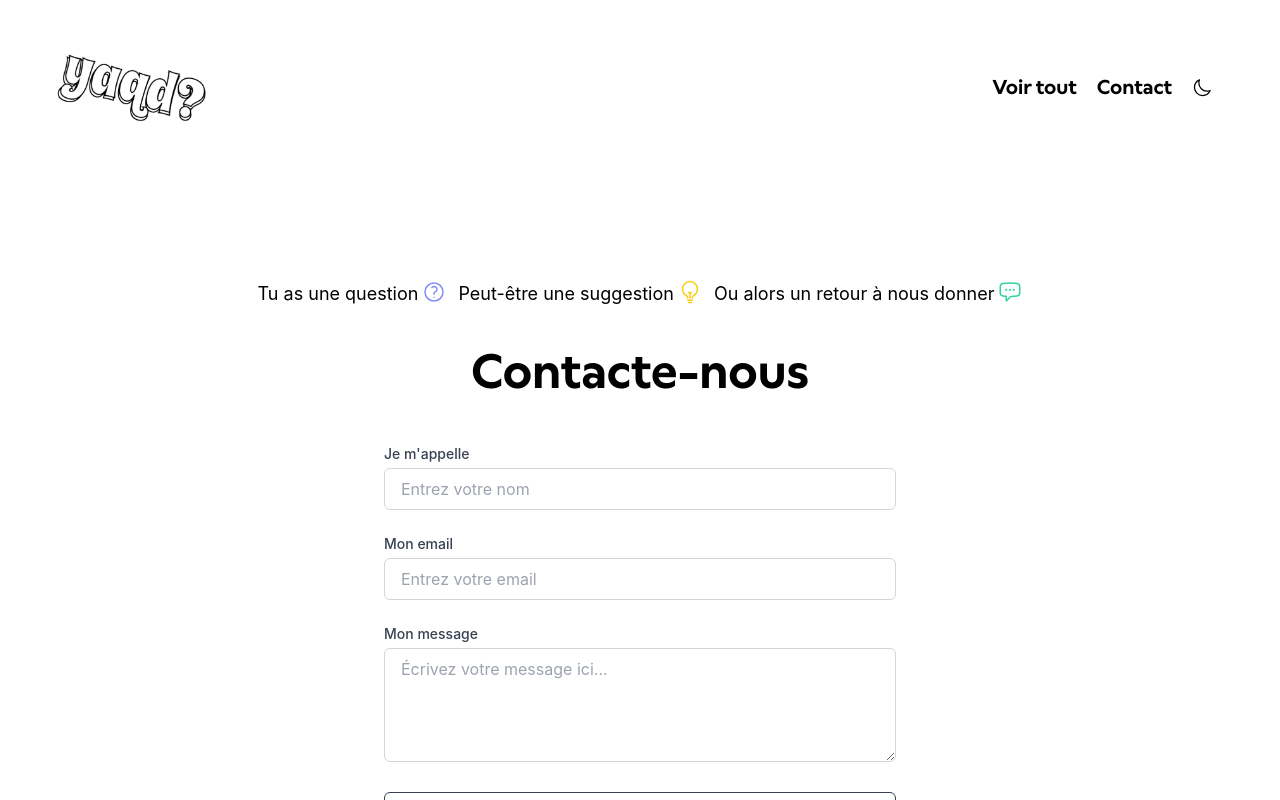
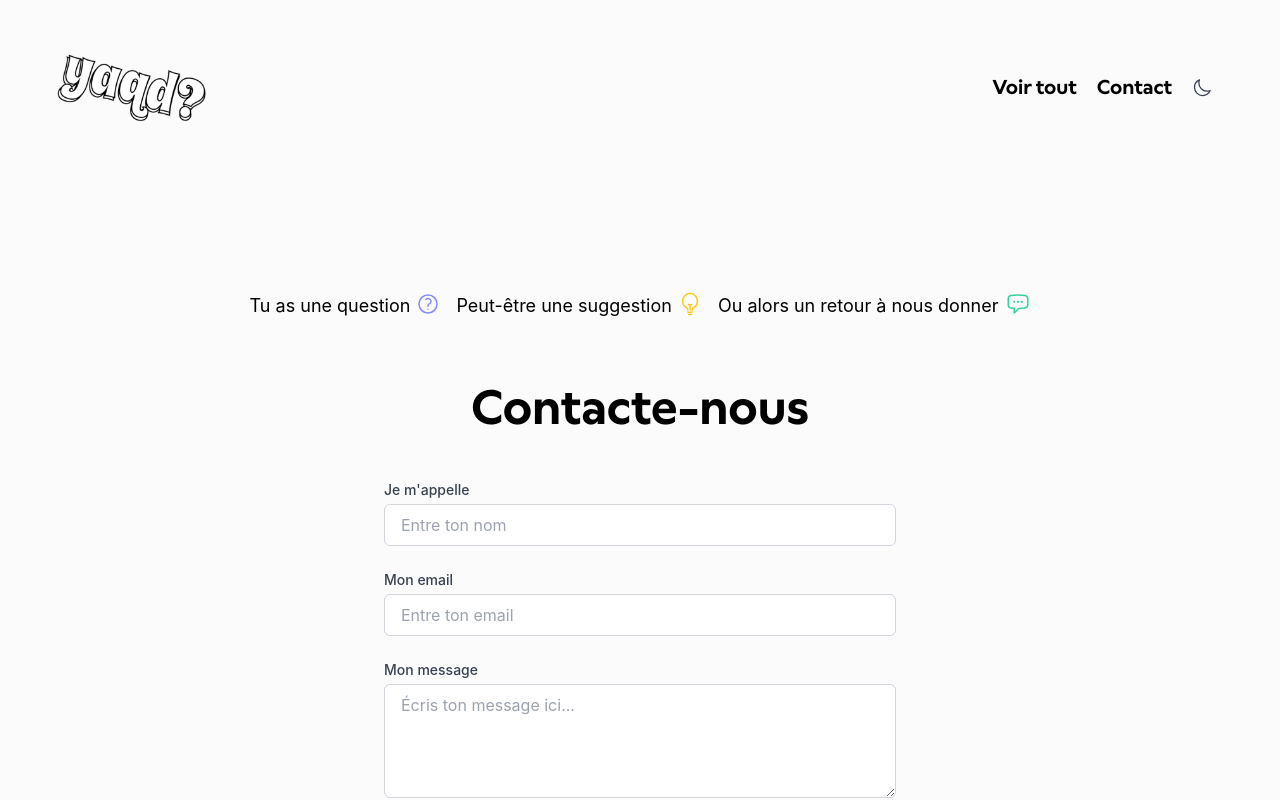
Before and after one commit to LauraKoNk/yaqd-front, a React (Create React App) app: page /contact in a window 1280 px wide. Shown: the top 800 px of the page. Built offline with nearby package versions, Linux system fonts and the light colour scheme; no server answers.

Commit message:
Ajout mode clair + sombre

```diff
--- a/src/App.css
+++ b/src/App.css
@@ -21,3 +21,42 @@
     /* text-stroke: 1.1px black; Compatibilité */
   }
 }
+
+.light {
+  background-color:#fbfbfb;
+  --title-color: 0,0,0;
+  --general-bg: 255,255,255;
+  --card-bg: 0,0,0,0.5;
+  --general-hover: 243,244,246;
+  --general-border: 229,231,235;
+  --filters-border:255,255,255;
+  --form-border: 209,213,219;
+  --form-button-border: 31,41,55;
+  --form-button-hover: 31,41,55;
+  --form-button-textPreTransform: 0,0,0;
+  --form-button-textPostTransform: 255,255,255;
+  --filters-title: 55,65,81;
+  --card-text-color:0,0,0;
+  --svg-color: 55,65,81;
+  --ring-color: 161,161,170;
+}
+
+.dark {
+  background-color: #000000;
+  --title-color: 255,255,255;
+  --general-bg: 0,0,0;
+  --card-bg: 0,0,0,0.8;
+  --general-hover: 31, 41, 55, 0.5;
+  --general-border: 31, 41, 55;
+  --filters-border:31, 41, 55;
+  --form-border: 31, 41, 55;
+  --form-button-border: 31,41,55;
+  --form-button-hover: 31,41,55, 0.8;
+  --form-button-textPreTransform: 209,213,219;
+  --form-button-textPostTransform: 255,255,255;
+  --filters-title: 75, 85, 99;
+  --filters-selected-title: 209,213,219;
+  --card-text-color: 209,213,219;
+  --svg-color: 31, 41, 55;
+  --ring-color: 107,114,128;
+}
--- a/src/App.js
+++ b/src/App.js
@@ -1,4 +1,5 @@
 import './App.css';
+import { useState, useEffect } from 'react';
 import { BrowserRouter as Router, Routes, Route } from "react-router-dom";
 import "react-toastify/dist/ReactToastify.css";
 import { ToastContainer } from "react-toastify";
@@ -31,32 +32,43 @@ import SignUp from './administration/SignUp';
 
 
 function App() {
+  const [theme, setTheme] = useState(localStorage.getItem('theme') || 'light');
+
+  const toggleTheme = () => {
+    const newTheme = theme === 'light' ? 'dark' : 'light';
+    setTheme(newTheme);
+    localStorage.setItem('theme', newTheme);  // Sauvegarde du thème dans localStorage, pour le conserver même après un refresh de la page
+  };
+  //Applicage du thème au body
+  useEffect(() => {
+    document.body.className = theme;
+  }, [theme]);
   return (
     <Router>
       {/* -------- Header ------ */}
-    < Header />
+      < Header toggleTheme={toggleTheme} theme={theme}/>
       <main>
         <Routes>
           {/* Navigation du site */}
-        <Route path='/' element={<ShowAll />}/>
+          <Route path='/' element={<ShowAll theme={theme}/>} />
           <Route path="/card" element={<CardModal />} />
-        <Route path='/apropos' element={<About />}/>
-        <Route path='/mentions-legales' element={<LegalNotice />}/>
-        <Route path='/contact' element={ <Contact />} />
+          <Route path='/apropos' element={<About />} />
+          <Route path='/mentions-legales' element={<LegalNotice />} />
+          <Route path='/contact' element={<Contact />} />
           {/* Administration */}
-        <Route path='/indexAdmin' element={ <PrivateRoute> <IndexAdmin /> </PrivateRoute> } />
-        <Route path='/allAnimation' element={ <PrivateRoute><AllAnimation /></PrivateRoute> } />
-        <Route path='/allChaine' element={ <PrivateRoute><AllChaines /></PrivateRoute> } />
-        <Route path='/allDiffusion' element={ <PrivateRoute> <AllDiffusions /></PrivateRoute>} />
-        <Route path='/newAnimation' element={ <PrivateRoute><NewAnimation /></PrivateRoute> } />
-        <Route path='/newChaine' element={ <PrivateRoute> <NewChaines /></PrivateRoute> } />
-        <Route path='/newDiffusion' element={ <PrivateRoute><NewDiffusions /></PrivateRoute> } />
-        <Route path='/editAnimation/:id' element={ <PrivateRoute><EditAnimation /></PrivateRoute> } />
-        <Route path='/editChaine/:id' element={ <PrivateRoute><EditChaines /></PrivateRoute> } />
-        <Route path='/editDiffusion/:id' element={ <PrivateRoute><EditDiffusions /></PrivateRoute> } />
+          <Route path='/indexAdmin' element={<PrivateRoute> <IndexAdmin /> </PrivateRoute>} />
+          <Route path='/allAnimation' element={<PrivateRoute><AllAnimation /></PrivateRoute>} />
+          <Route path='/allChaine' element={<PrivateRoute><AllChaines /></PrivateRoute>} />
+          <Route path='/allDiffusion' element={<PrivateRoute> <AllDiffusions /></PrivateRoute>} />
+          <Route path='/newAnimation' element={<PrivateRoute><NewAnimation /></PrivateRoute>} />
+          <Route path='/newChaine' element={<PrivateRoute> <NewChaines /></PrivateRoute>} />
+          <Route path='/newDiffusion' element={<PrivateRoute><NewDiffusions /></PrivateRoute>} />
+          <Route path='/editAnimation/:id' element={<PrivateRoute><EditAnimation /></PrivateRoute>} />
+          <Route path='/editChaine/:id' element={<PrivateRoute><EditChaines /></PrivateRoute>} />
+          <Route path='/editDiffusion/:id' element={<PrivateRoute><EditDiffusions /></PrivateRoute>} />
           {/* Authentification */}
-        <Route path='/login' element={ <Login />} />
-        <Route path='/signup' element={<PrivateRoute><SignUp /></PrivateRoute> } />
+          <Route path='/login' element={<Login />} />
+          <Route path='/signup' element={<PrivateRoute><SignUp /></PrivateRoute>} />
         </Routes>
       </main>
       <Footer />
--- a/src/administration/Login.js
+++ b/src/administration/Login.js
@@ -46,7 +46,7 @@ const Login = () => {
   <>
     <form
       onSubmit={handleSubmit}
-      className="max-w-sm mx-auto my-14 p-6 border rounded shadow"
+      className="text-card-text-color max-w-sm mx-auto mt-10 p-6 border border-general-border rounded shadow"
     >
       <h2 className="text-xl font-bold mb-4">Connexion</h2>
       <label className="block mb-2">
@@ -57,7 +57,7 @@ const Login = () => {
           value={formData.email}
           onChange={handleChange}
           required
-          className="block w-full mt-1 p-2 border rounded"
+          className="block w-full mt-1 p-2 border border-general-border rounded bg-general-bg"
         />
       </label>
       <label className="block mb-4">
@@ -68,7 +68,7 @@ const Login = () => {
           value={formData.password}
           onChange={handleChange}
           required
-          className="block w-full mt-1 p-2 border rounded"
+          className="block w-full mt-1 p-2 border border-general-border rounded bg-general-bg"
         />
       </label>
       <button
--- a/src/components/Card.js
+++ b/src/components/Card.js
@@ -19,7 +19,7 @@ const Card = ({ diffusion }) => {
                         class="object-cover w-full h-full"
                     />
                 </div>
-                <h2 class="mt-4 text-xl break-words font-wallop-medium text-black">{diffusion.titre}</h2>
+                <h2 class="mt-4 text-xl break-words font-wallop-medium text-title-color">{diffusion.titre}</h2>
                 {show && <CardModal setShow={setShow} diffusion={diffusion} />}
             </div>
         </>
--- a/src/components/Contact.js
+++ b/src/components/Contact.js
@@ -1,40 +1,44 @@
 const Contact = () => {
     return (
         <>
-        {/* Phrase entête */}
-        <div className="text-base flex flex-col md:flex-row items-center md:items-baseline md:space-x-3 md:justify-center md:text-lg space-y-3 mt-28">
+            {/* Phrase entête */}
+            <div className="text-base text-title-color flex flex-col md:flex-row mx-20 md:mx-0 md:items-baseline space-y-10 md:space-y-6 md:space-x-4 md:justify-center md:text-lg  mt-28">
                 <div className="flex flex-row">
                     Tu as une question
-                    <svg xmlns="http://www.w3.org/2000/svg" fill="none" viewBox="0 0 24 24" stroke-width="1.5" stroke="currentColor" class="size-6 ml-1 text-indigo-400 transition-transform duration-300 ease-in-out hover:-translate-y-2">
+                    <svg xmlns="http://www.w3.org/2000/svg" fill="none" viewBox="0 0 24 24" stroke-width="1.5" stroke="currentColor" class="size-6 ml-1.5 text-indigo-400 transition-transform duration-300 ease-in-out hover:-translate-y-2">
                         <path stroke-linecap="round" stroke-linejoin="round" d="M9.879 7.519c1.171-1.025 3.071-1.025 4.242 0 1.172 1.025 1.172 2.687 0 3.712-.203.179-.43.326-.67.442-.745.361-1.45.999-1.45 1.827v.75M21 12a9 9 0 1 1-18 0 9 9 0 0 1 18 0Zm-9 5.25h.008v.008H12v-.008Z" />
                     </svg>
                 </div>
-                <div className="flex flex-row">
-                    Peut-être une suggestion
-                    <svg xmlns="http://www.w3.org/2000/svg" fill="none" viewBox="0 0 24 24" stroke-width="1.5" stroke="currentColor" class="size-6 ml-1 text-yellow-400 transition-transform duration-300 ease-in-out hover:-translate-y-2">
+                <div className="flex flex-row justify-end md:justify-normal">
+                    <svg xmlns="http://www.w3.org/2000/svg" fill="none" viewBox="0 0 24 24" stroke-width="1.5" stroke="currentColor" class="size-6 mr-1.5 text-yellow-400 block md:hidden transition-transform duration-300 ease-in-out hover:-translate-y-2">
                         <path stroke-linecap="round" stroke-linejoin="round" d="M12 18v-5.25m0 0a6.01 6.01 0 0 0 1.5-.189m-1.5.189a6.01 6.01 0 0 1-1.5-.189m3.75 7.478a12.06 12.06 0 0 1-4.5 0m3.75 2.383a14.406 14.406 0 0 1-3 0M14.25 18v-.192c0-.983.658-1.823 1.508-2.316a7.5 7.5 0 1 0-7.517 0c.85.493 1.509 1.333 1.509 2.316V18" />
                     </svg>
+                    Peut-être une suggestion
+                    <svg xmlns="http://www.w3.org/2000/svg" fill="none" viewBox="0 0 24 24" stroke-width="1.5" stroke="currentColor" class="size-6 ml-1.5 text-yellow-400 hidden md:block transition-transform duration-300 ease-in-out hover:-translate-y-2">
+                        <path stroke-linecap="round" stroke-linejoin="round" d="M12 18v-5.25m0 0a6.01 6.01 0 0 0 1.5-.189m-1.5.189a6.01 6.01 0 0 1-1.5-.189m3.75 7.478a12.06 12.06 0 0 1-4.5 0m3.75 2.383a14.406 14.406 0 0 1-3 0M14.25 18v-.192c0-.983.658-1.823 1.508-2.316a7.5 7.5 0 1 0-7.517 0c.85.493 1.509 1.333 1.509 2.316V18" />
+                    </svg>
+
                 </div>
                 <div className="flex flex-row">
                     Ou alors un retour à nous donner
-                    <svg xmlns="http://www.w3.org/2000/svg" fill="none" viewBox="0 0 24 24" stroke-width="1.5" stroke="currentColor" class="size-6 ml-1 text-emerald-400 transition-transform duration-300 ease-in-out hover:-translate-y-2">
+                    <svg xmlns="http://www.w3.org/2000/svg" fill="none" viewBox="0 0 24 24" stroke-width="1.5" stroke="currentColor" class="size-6 ml-2 text-emerald-400 transition-transform duration-300 ease-in-out hover:-translate-y-2">
                         <path stroke-linecap="round" stroke-linejoin="round" d="M8.625 9.75a.375.375 0 1 1-.75 0 .375.375 0 0 1 .75 0Zm0 0H8.25m4.125 0a.375.375 0 1 1-.75 0 .375.375 0 0 1 .75 0Zm0 0H12m4.125 0a.375.375 0 1 1-.75 0 .375.375 0 0 1 .75 0Zm0 0h-.375m-13.5 3.01c0 1.6 1.123 2.994 2.707 3.227 1.087.16 2.185.283 3.293.369V21l4.184-4.183a1.14 1.14 0 0 1 .778-.332 48.294 48.294 0 0 0 5.83-.498c1.585-.233 2.708-1.626 2.708-3.228V6.741c0-1.602-1.123-2.995-2.707-3.228A48.394 48.394 0 0 0 12 3c-2.392 0-4.744.175-7.043.513C3.373 3.746 2.25 5.14 2.25 6.741v6.018Z" />
                     </svg>
                 </div>
             </div>
             {/* Formulaire */}
             <div class="p-6 mb-16">
-                <h2 class="text-5xl font-wallop-semibold text-black text-center mt-4 mb-12">Contacte-nous</h2>
+            <h2 class="text-5xl font-wallop-semibold text-title-color text-center mt-16 md:mt-10 mb-12">Contacte-nous</h2>
                 <form name="contact" method="POST" class="space-y-6 max-w-lg mx-auto" data-netlify="true" onSubmit="submit">
                     <div>
-                    <input type="hidden" name="form-name" value="contact" />
+                        <input type="hidden" name="form-name" value="contact" />
                         <label for="name" class="block text-sm font-medium text-gray-700">Je m'appelle</label>
                         <input
                             type="text"
                             id="name"
                             name="name"
-                            placeholder="Entrez votre nom"
-                            class="mt-1 w-full px-4 py-2 border border-gray-300 rounded-md focus:outline-none focus:ring-gray-700 focus:border-gray-700"
+                            placeholder="Entre ton nom"
+                            class="mt-1 w-full px-4 py-2 bg-general-bg border border-form-border rounded-md focus:outline-none focus:ring-ring-color focus:border-ring-color"
                         />
                     </div>
                     <div>
@@ -43,8 +47,8 @@ const Contact = () => {
                             type="email"
                             id="email"
                             name="email"
-                            placeholder="Entrez votre email"
-                            class="mt-1 w-full px-4 py-2 border border-gray-300 rounded-md focus:outline-none focus:ring-gray-700 focus:border-gray-700"
+                            placeholder="Entre ton email"
+                            class="mt-1 w-full px-4 py-2 bg-general-bg border border-form-border rounded-md focus:outline-none focus:ring-ring-color focus:border-ring-color"
                         />
                     </div>
 
@@ -53,22 +57,21 @@ const Contact = () => {
                         <textarea
                             id="message"
                             name="message"
-                            placeholder="Écrivez votre message ici..."
+                            placeholder="Écris ton message ici..."
                             rows="4"
-                            class="mt-1 w-full px-4 py-2 border border-gray-300 rounded-md focus:outline-none focus:ring-gray-700 focus:border-gray-700"
+                            class="mt-1 w-full px-4 py-2 bg-general-bg border border-form-border rounded-md focus:outline-none focus:ring-ring-color focus:border-ring-color"
                         ></textarea>
                     </div>
                     <div>
                         <button
                             type="submit"
-                            class="w-full font-semibold py-2 px-4 rounded-md bg-white text-gray-700 border border-gray-700 hover:bg-gray-700 hover:text-white transition"
+                            class="w-full font-semibold py-2 px-4 rounded-md bg-general-bg text-form-button-textPreTransform border border-form-button-border hover:bg-form-button-hover hover:text-form-button-textPostTransform transition"
                         >
                             Envoyer
                         </button>
                     </div>
                 </form>
             </div>
-
         </>
     )
 }
--- a/src/components/Footer.js
+++ b/src/components/Footer.js
@@ -55,7 +55,7 @@ const Footer = () => {
         </div>
       </div>
       <div className="copyrights text-center py-2 bg-black text-white">
-        <p>© YAQD 2024</p>
+        <p>© Yaqd 2025</p>
       </div>
     </>
   );
--- a/src/components/Header.js
+++ b/src/components/Header.js
@@ -1,20 +1,29 @@
 import { Link } from "react-router-dom";
 import { useState } from "react";
 
-const Header = () => {
+const Header = ({ toggleTheme, theme }) => {
     const [show, setShow] = useState(false);
     const toggleDropdown = () => {
         setShow(!show);
     }
     return (
-        <nav className="text-black font-wallop-semibold">
+        <nav className="text-title-color font-wallop-semibold">
             <div class="flex justify-between items-center mt-5 p-8 md:p-7">
                 <div className="logo pl-2 md:pl-7">
                     <Link to="/">
                         <img src="/assets/YAQD-logo.png" alt="Logo" class="h-14 md:h-20" />
                     </Link>
                 </div>
-            <button id="burger-menu" type="button" class="md:hidden relative inline-flex  justify-center  p-2 text-gray-700 rounded-lg hover:bg-gray-100 focus:outline-none focus:ring-2 focus:ring-gray-200" aria-controls="navbar-Links-Mobile" aria-expanded="false" onClick={toggleDropdown}>
+                <div className="md:hidden flex items-center gap-4">
+                    <button className="text-svg-color" onClick={toggleTheme}>
+                        {theme === 'light' ? <svg xmlns="http://www.w3.org/2000/svg" fill="none" viewBox="0 0 24 24" stroke-width="1.5" stroke="currentColor" class="size-6">
+                            <path stroke-linecap="round" stroke-linejoin="round" d="M21.752 15.002A9.72 9.72 0 0 1 18 15.75c-5.385 0-9.75-4.365-9.75-9.75 0-1.33.266-2.597.748-3.752A9.753 9.753 0 0 0 3 11.25C3 16.635 7.365 21 12.75 21a9.753 9.753 0 0 0 9.002-5.998Z" />
+                        </svg> : <svg xmlns="http://www.w3.org/2000/svg" fill="none" viewBox="0 0 24 24" stroke-width="1.5" stroke="currentColor" class="size-6">
+                            <path stroke-linecap="round" stroke-linejoin="round" d="M12 3v2.25m6.364.386-1.591 1.591M21 12h-2.25m-.386 6.364-1.591-1.591M12 18.75V21m-4.773-4.227-1.591 1.591M5.25 12H3m4.227-4.773L5.636 5.636M15.75 12a3.75 3.75 0 1 1-7.5 0 3.75 3.75 0 0 1 7.5 0Z" />
+                        </svg>
+                        }
+                    </button>
+                    <button id="burger-menu" type="button" class="relative inline-flex justify-center p-2 text-svg-color rounded-lg hover:bg-general-hover focus:outline-none focus:ring-2 focus:ring-gray-200" aria-controls="navbar-Links-Mobile" aria-expanded="false" onClick={toggleDropdown}>
                         <span class="absolute -inset-0.5"></span>
                         <span class="sr-only">Open main menu</span>
                         <svg class="block size-7" fill="none" viewBox="0 0 24 24" stroke-width="1.5" stroke="currentColor" aria-hidden="true" data-slot="icon">
@@ -24,7 +33,7 @@ const Header = () => {
                             <path stroke-linecap="round" stroke-linejoin="round" d="M6 18 18 6M6 6l12 12" />
                         </svg>
                     </button>
-
+                </div>
                 <div id="navbar-Links" className="hidden md:flex items-center gap-5 px-10 text-xl">
                     <Link to="/">
                         Voir tout
@@ -32,18 +41,21 @@ const Header = () => {
                     <Link to='/contact'>
                         Contact
                     </Link>
-                <button>
-                    <svg xmlns="http://www.w3.org/2000/svg" fill="none" viewBox="0 0 24 24" stroke-width="1.5" stroke="currentColor" class="size-5">
+                    <button className="text-svg-color" onClick={toggleTheme}>
+                        {theme === 'light' ? <svg xmlns="http://www.w3.org/2000/svg" fill="none" viewBox="0 0 24 24" stroke-width="1.5" stroke="currentColor" class="size-5">
                             <path stroke-linecap="round" stroke-linejoin="round" d="M21.752 15.002A9.72 9.72 0 0 1 18 15.75c-5.385 0-9.75-4.365-9.75-9.75 0-1.33.266-2.597.748-3.752A9.753 9.753 0 0 0 3 11.25C3 16.635 7.365 21 12.75 21a9.753 9.753 0 0 0 9.002-5.998Z" />
+                        </svg> : <svg xmlns="http://www.w3.org/2000/svg" fill="none" viewBox="0 0 24 24" stroke-width="1.5" stroke="currentColor" class="size-6">
+                            <path stroke-linecap="round" stroke-linejoin="round" d="M12 3v2.25m6.364.386-1.591 1.591M21 12h-2.25m-.386 6.364-1.591-1.591M12 18.75V21m-4.773-4.227-1.591 1.591M5.25 12H3m4.227-4.773L5.636 5.636M15.75 12a3.75 3.75 0 1 1-7.5 0 3.75 3.75 0 0 1 7.5 0Z" />
                         </svg>
+                        }
                     </button>
                 </div>
             </div>
-        {show && (<div id="navbar-Links-Mobile" className="md:hidden flex flex-col gap-2 border-2 rounded mx-8">
-            <Link className="pl-2 py-2 hover:bg-gray-100 text-lg cursor-pointer" to="/">
+            {show && (<div id="navbar-Links-Mobile" className="md:hidden flex flex-col gap-2 border-2 border-general-border rounded mx-8">
+                <Link className="pl-3 py-2 hover:bg-general-hover text-lg cursor-pointer" to="/">
                     Voir tout
                 </Link>
-            <Link className="pl-2 py-2 hover:bg-gray-100 text-lg cursor-pointer" to='/contact'>
+                <Link className="pl-3 py-2 hover:bg-general-hover text-lg cursor-pointer" to='/contact'>
                     Contact
                 </Link>
             </div>)
--- a/src/components/LegalNotice.js
+++ b/src/components/LegalNotice.js
@@ -2,10 +2,10 @@ import { Link } from "react-router-dom";
 const LegalNotice = () => {
     return (
         <main className="gap-9 flex flex-col justify-center items-center">
-            <div className="text-center mt-10 font-wallop-semibold text-3xl">
+        <div className="text-center text-title-color mt-10 font-wallop-semibold text-3xl">
             <h1>Mentions légales</h1>
         </div>
-            <div className="bg-white max-w-xs md:max-w-lg overflow-y-auto max-h-[80vh] mb-10 px-8 py-4 border-2 border-gray-300/50 rounded-lg shadow-md">
+        <div className="bg-general-bg max-w-xs md:max-w-lg overflow-y-auto max-h-[80vh] mb-10 px-8 py-4 border-2 border-general-border text-card-text-color rounded-lg shadow-md">
             {/* Informations générales */}
             <div className="my-4 font-semibold text-xl">
                 <h2>Informations générales</h2>
@@ -24,7 +24,6 @@ const LegalNotice = () => {
                     Ile-de-France, France
                 </div>
             </div>
-
             {/* Hébergement */}
             <div className="my-5 font-semibold text-xl">
                 <h2>Hébergement du site</h2>
--- a/src/components/SearchBar.js
+++ b/src/components/SearchBar.js
@@ -12,16 +12,16 @@ const SearchBar = ({ goSearch }) => {
                     goSearch(input);
                 }}
             >
-                <input
+                 <input
                     type="text"
                     placeholder="Que recherches-tu ?"
-                    className="w-full bg-white text-gray-700 py-2 px-4 rounded border border-gray-200 focus:outline-none focus:shadow-outline"
+                    className="w-full bg-general-bg text-filters-title py-2 px-4 rounded border border-general-border focus:border-ring-color focus:outline-none focus:shadow-outline"
                     value={input}
                     onChange={event => {
                         setInput(event.target.value);
                     }}
                 />
-                <button type="submit" class=" p-3 ms-2 text-sm font-medium bg-white text-gray-700 rounded-lg border border-gray-200 focus:outline-none focus:shadow-outline">
+                <button type="submit" class=" p-3 ms-2 text-sm font-medium bg-general-bg text-filters-title rounded-lg border border-general-border focus:outline-none focus:shadow-outline">
                     <svg class="w-4 h-4" aria-hidden="true" xmlns="http://www.w3.org/2000/svg" fill="none" viewBox="0 0 20 20">
                         <path stroke="currentColor" stroke-linecap="round" stroke-linejoin="round" stroke-width="2" d="m19 19-4-4m0-7A7 7 0 1 1 1 8a7 7 0 0 1 14 0Z" />
                     </svg>
--- a/tailwind.config.js
+++ b/tailwind.config.js
@@ -10,6 +10,24 @@ module.exports = {
         'wallop-medium': ['Wallop-medium', 'sans-serif'],
         'spicyRice': ['Spicy Rice', 'sans-serif'],
       },
+      colors: {
+        "title-color": "rgba(var(--title-color))",
+        "general-bg": "rgba(var(--general-bg))",
+        "card-bg": "rgba(var(--card-bg))",
+        "general-hover": "rgba(var(--general-hover))",
+        "general-border": "rgba(var(--general-border))",
+        "form-border": "rgba(var(--form-border))",
+        "form-button-border": "rgba(var(--form-button-border))",
+        "form-button-hover": "rgba(var(--form-button-hover))",
+        "form-button-textPreTransform": "rgba(var(--form-button-textPreTransform))",
+        "form-button-textPostTransform": "rgba(var(--form-button-textPostTransform))",
+        "filters-title": "rgba(var(--filters-title))",
+        "filters-border": "rgba(var(--filters-border))",
+        "filters-selected-title": "rgba(var(--filters-selected-title))",
+        "card-text-color": "rgba(var(--card-text-color))",
+        "svg-color": "rgba(var(--svg-color))",
+        "ring-color": "rgba(var(--ring-color))",
+      },
     },
   },
   plugins: [],
```
Also changed, not shown: src/components/CardModal.js (+5 -5 lines), src/containers/ShowAll.js (+26 -25 lines). Lines whose indentation alone changed are shown as unchanged.
